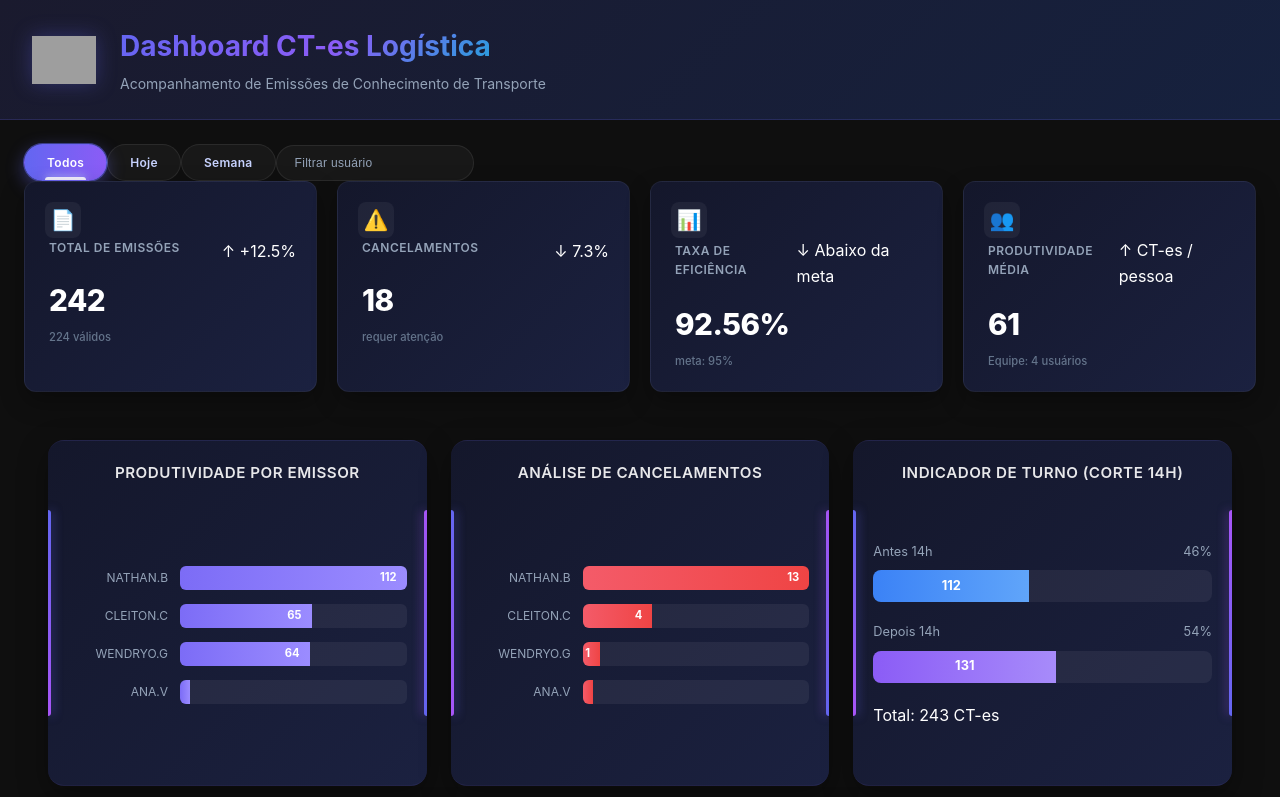
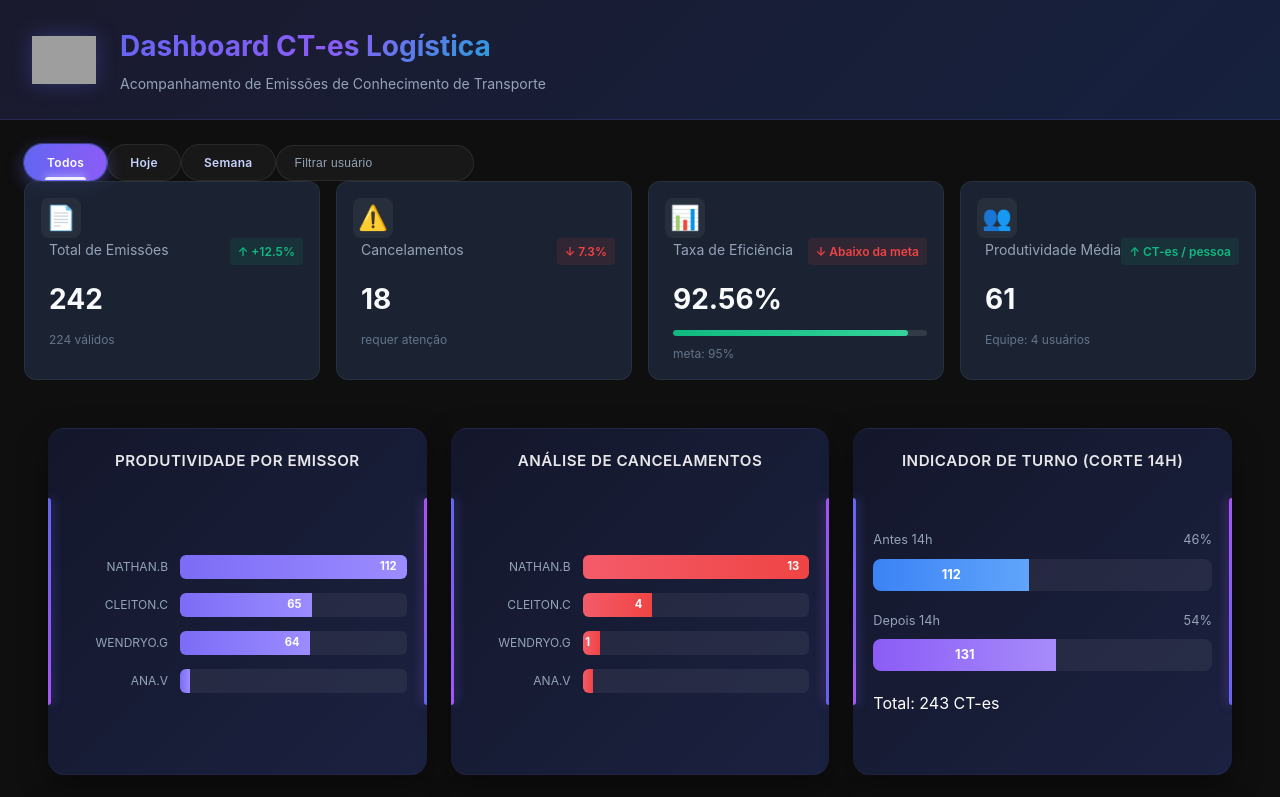
Before and after one commit to nathanbarretosilveira-dev/dash, a React (Vite) app: page / in a window 1280 px wide. Shown: the top 797 px of the page. Built offline with nearby package versions, Linux system fonts and the light colour scheme; grey boxes are pictures that could not be loaded.

Commit message:
Update kpis.css

```diff
--- a/src/components/kpis.css
+++ b/src/components/kpis.css
@@ -1,124 +1,37 @@
-.kpis-container {
-  display: grid;
-  grid-template-columns: repeat(4, 1fr);
-  gap: 1.25rem;
-  margin-bottom: 1.5rem;
-}
+.kpis-container { display: grid; grid-template-columns: repeat(4, 1fr); gap: 1rem; margin-bottom: 1.5rem; }
 
-.kpis-loading {
-  text-align: center;
-  padding: 2rem;
-  color: #94a3b8;
-}
+.kpis-loading { text-align: center; padding: 2rem; color: #94a3b8; }
 
-.kpi-card {
-  background: linear-gradient(135deg, #14172b 0%, #1b2140 100%);
-  border-radius: 12px;
-  padding: 1.25rem;
-  border: 1px solid rgba(255, 255, 255, 0.05);
-  transition: all 0.3s cubic-bezier(0.4, 0, 0.2, 1);
-  position: relative;
-  overflow: hidden;
-  box-shadow: 0 10px 25px rgba(0, 0, 0, 0.3);
-}
+.kpi-card { background: rgba(30, 41, 59, 0.8); border-radius: 12px; padding: 1rem; border: 1px solid rgba(148, 163, 184, 0.1); transition: all 0.3s ease; position: relative; overflow: hidden; }
 
-/* A BARRA LATERAL DE COR (IDENTICA À IMAGEM) */
-.kpi-card::before {
-  content: '';
-  position: absolute;
-  left: 0;
-  top: 0;
-  bottom: 0;
-  width: 5px; /* Espessura da barra lateral */
-  border-radius: 4px 0 0 4px;
-}
+.kpi-card::before { content: ''; position: absolute; left: 0; top: 0; bottom: 0; width: 4px; }
 
-/* VARIAÇÕES DE CORES CONFORME SOLICITADO */
+.kpi-purple::before { background: linear-gradient(to bottom, #6366f1, #8b5cf6); } .kpi-red::before { background: linear-gradient(to bottom, #ef4444, #f97316); } .kpi-green::before { background: linear-gradient(to bottom, #10b981, #34d399); } .kpi-orange::before { background: linear-gradient(to bottom, #f59e0b, #fbbf24); }
 
-/* TOTAL DE EMISSÕES (AZUL) */
-.kpi-azul::before {
-  background: #3b82f6;
-  box-shadow: 3px 0 12px rgba(59, 130, 246, 0.6);
-}
-.kpi-azul .kpi-value { color: #60a5fa; }
+.kpi-card:hover { transform: translateY(-2px); box-shadow: 0 8px 24px rgba(0, 0, 0, 0.3); }
 
-/* CANCELAMENTOS (LARANJA/VERMELHO) */
-.kpi-red::before {
-  background: #f97316;
-  box-shadow: 3px 0 12px rgba(249, 115, 22, 0.6);
-}
-.kpi-red .kpi-value { color: #fb923c; }
+.kpi-header { display: flex; justify-content: space-between; align-items: center; margin-bottom: 0.75rem; }
 
-/* TAXA DE EFICIÊNCIA (VERDE) */
-.kpi-green::before {
-  background: #10b981;
-  box-shadow: 3px 0 12px rgba(16, 185, 129, 0.6);
-}
-.kpi-green .kpi-value { color: #34d399; }
+.kpi-icon { font-size: 1.5rem; width: 40px; height: 40px; display: flex; align-items: center; justify-content: center; background: rgba(255, 255, 255, 0.05); border-radius: 8px; }
 
-/* PRODUTIVIDADE MÉDIA (AMARELO) */
-.kpi-orange::before {
-  background: #eab308;
-  box-shadow: 3px 0 12px rgba(234, 179, 8, 0.6);
-}
-.kpi-orange .kpi-value { color: #fde047; }
+.kpi-trend { font-size: 0.75rem; font-weight: 600; padding: 0.25rem 0.5rem; border-radius: 4px; }
 
-.kpi-card:hover {
-  transform: translateY(-4px);
-  box-shadow: 0 12px 30px rgba(0, 0, 0, 0.4);
-  border-color: rgba(255, 255, 255, 0.1);
-}
+.kpi-trend.up { color: #10b981; background: rgba(16, 185, 129, 0.1); }
 
-.kpi-header {
-  display: flex;
-  justify-content: space-between;
-  align-items: center;
-  margin-bottom: 0.75rem;
-}
+.kpi-trend.down { color: #ef4444; background: rgba(239, 68, 68, 0.1); }
 
-.kpi-icon {
-  font-size: 1.25rem;
-  width: 36px;
-  height: 36px;
-  display: flex;
-  align-items: center;
-  justify-content: center;
-  background: rgba(255, 255, 255, 0.05);
-  border-radius: 8px;
-  color: #fff;
-}
+.kpi-content { padding-left: 0.5rem; }
 
-.kpi-content {
-  padding-left: 0.25rem;
-}
+.kpi-title { font-size: 0.875rem; color: #94a3b8; margin-bottom: 0.25rem; }
 
-.kpi-title {
-  font-size: 0.75rem;
-  color: #94a3b8;
-  margin-bottom: 0.5rem;
-  text-transform: uppercase;
-  letter-spacing: 0.5px;
-  font-weight: 600;
-}
+.kpi-value { font-size: 1.75rem; font-weight: 700; color: #f8fafc; margin-bottom: 0.5rem; }
 
-.kpi-value {
-  font-size: 1.85rem;
-  font-weight: 800;
-  margin-bottom: 0.25rem;
-  letter-spacing: -0.5px;
-}
+.kpi-progress { width: 100%; height: 6px; background: rgba(255, 255, 255, 0.1); border-radius: 3px; overflow: hidden; margin-bottom: 0.5rem; }
 
-.kpi-detail {
-  font-size: 0.7rem;
-  color: #64748b;
-  font-weight: 500;
-}
+.kpi-progress-bar { height: 100%; background: linear-gradient(90deg, #10b981, #34d399); border-radius: 3px; transition: width 0.5s ease; }
 
-/* RESPONSIVIDADE */
-@media (max-width: 1200px) {
-  .kpis-container { grid-template-columns: repeat(2, 1fr); }
-}
+.kpi-detail { font-size: 0.75rem; color: #64748b; }
 
-@media (max-width: 768px) {
-  .kpis-container { grid-template-columns: 1fr; }
-}
+@media (max-width: 1200px) { .kpis-container { grid-template-columns: repeat(2, 1fr); } }
+
+@media (max-width: 768px) { .kpis-container { grid-template-columns: 1fr; } }
```
